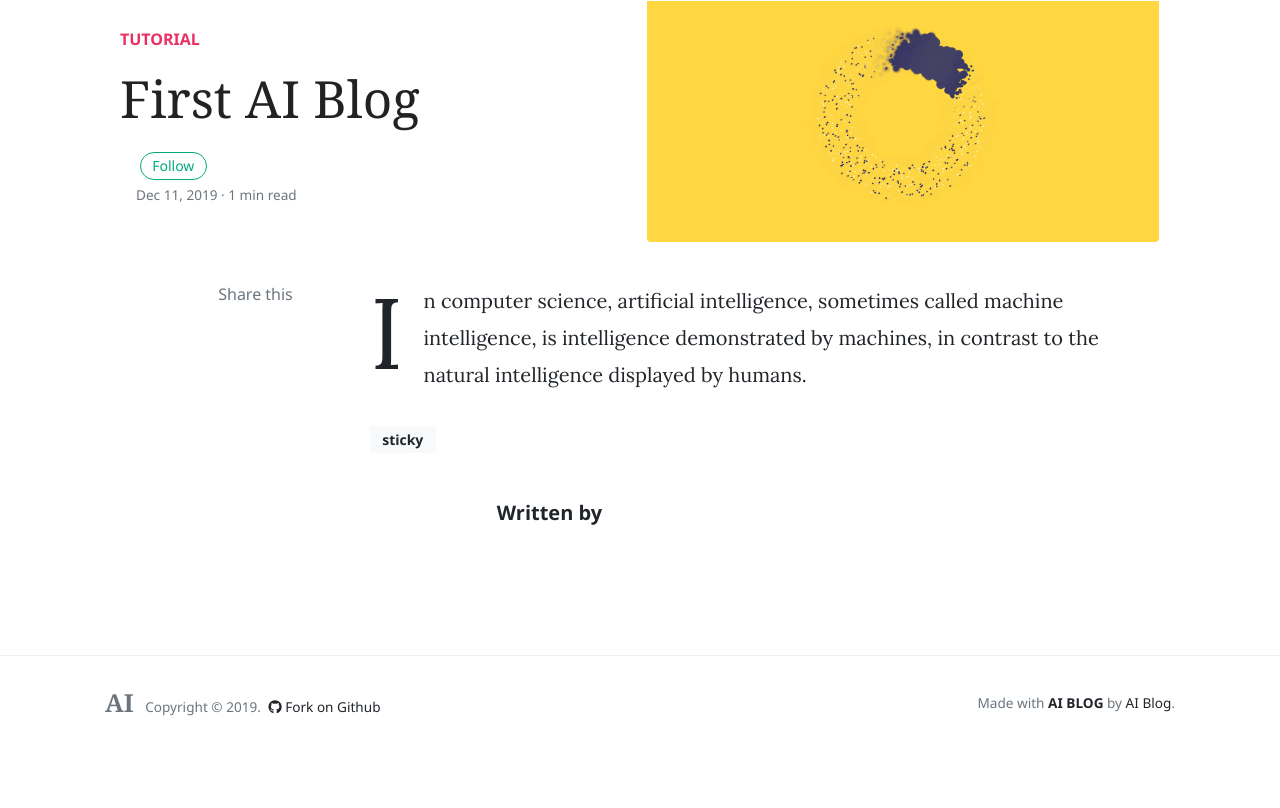
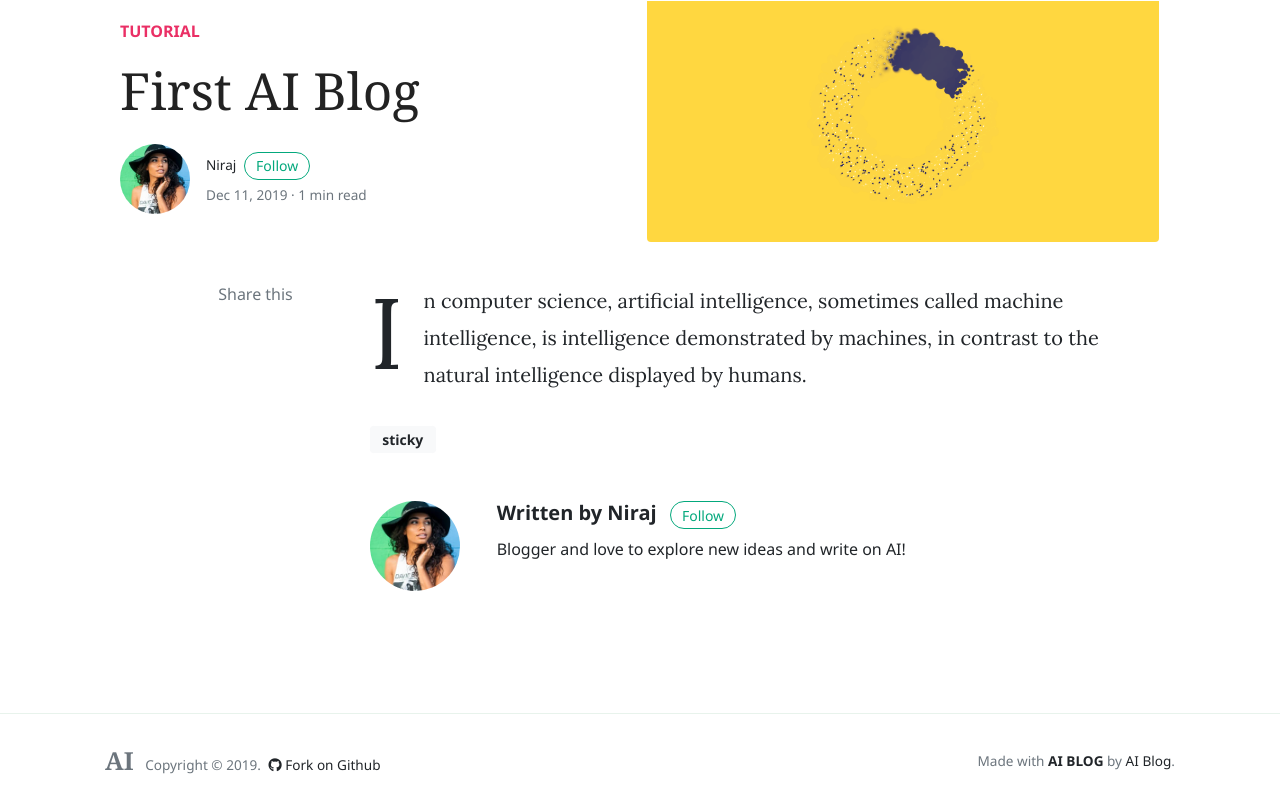
Before and after one commit to nirajvara/jekyll, a Jekyll site: the page built from _posts/2019-12-11-AI-Blog.md, in a window 1280 px wide, cut to the strip 109-917 px from the top of the page. Built offline with Jekyll 4.4.1, drawn with Linux system fonts in a browser that asks for light colours; nearby versions of some CDN libraries; comment, search, counter and statistics services are not loaded.

```diff
--- a/_config.yml
+++ b/_config.yml
@@ -34,6 +34,16 @@ authors:
       email:          fakemail@gmail.com
       twitter:        https://twitter.com/wowthemesnet
 
+    niraj:
+      name:           Niraj
+      site:           https://cloud.aiai.care
+      avatar:         /assets/images/avatar2.jpg
+      bio:            "Blogger and love to explore new ideas and write on AI!"
+      email:          niraj.vara@gmail.com
+      twitter:        https://twitter.com/nirajvara
+
+
+
 # Defaults
 defaults:
 
```
Also changed, not shown: _pages/author-niraj.html (+5 -5 lines).
